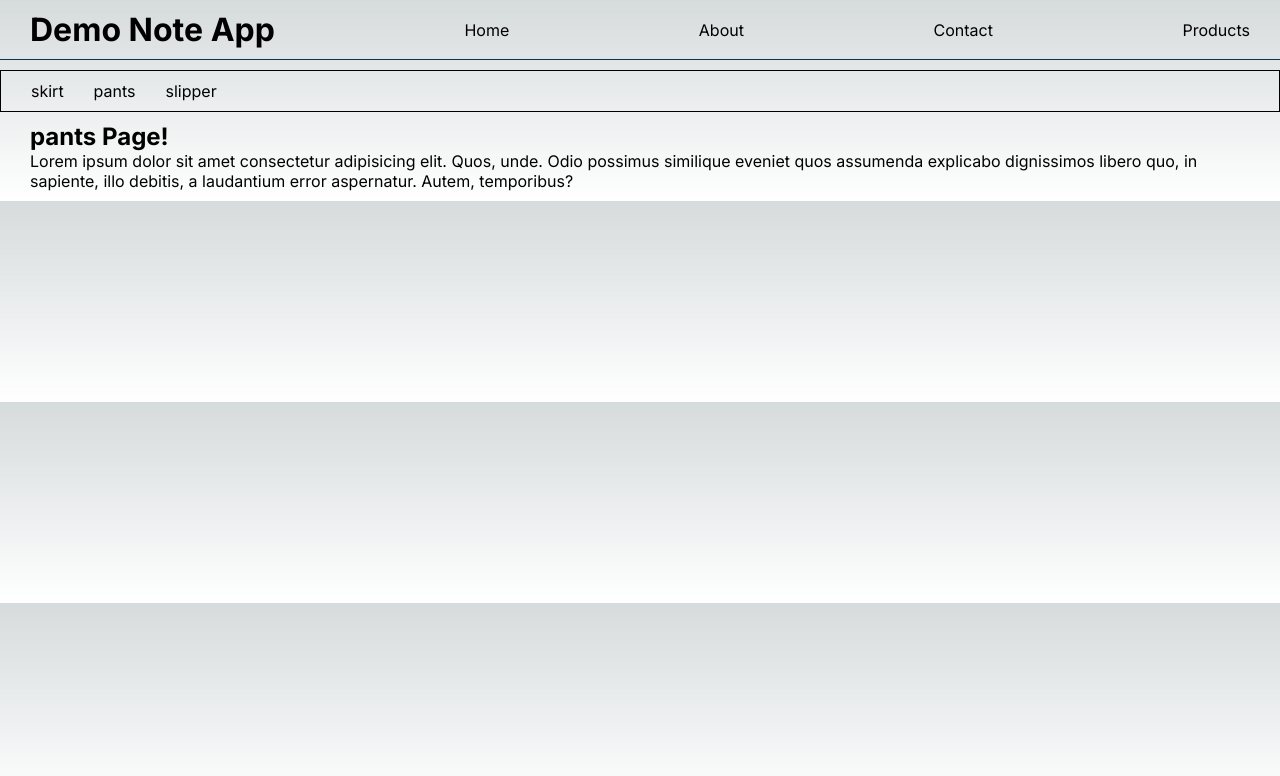
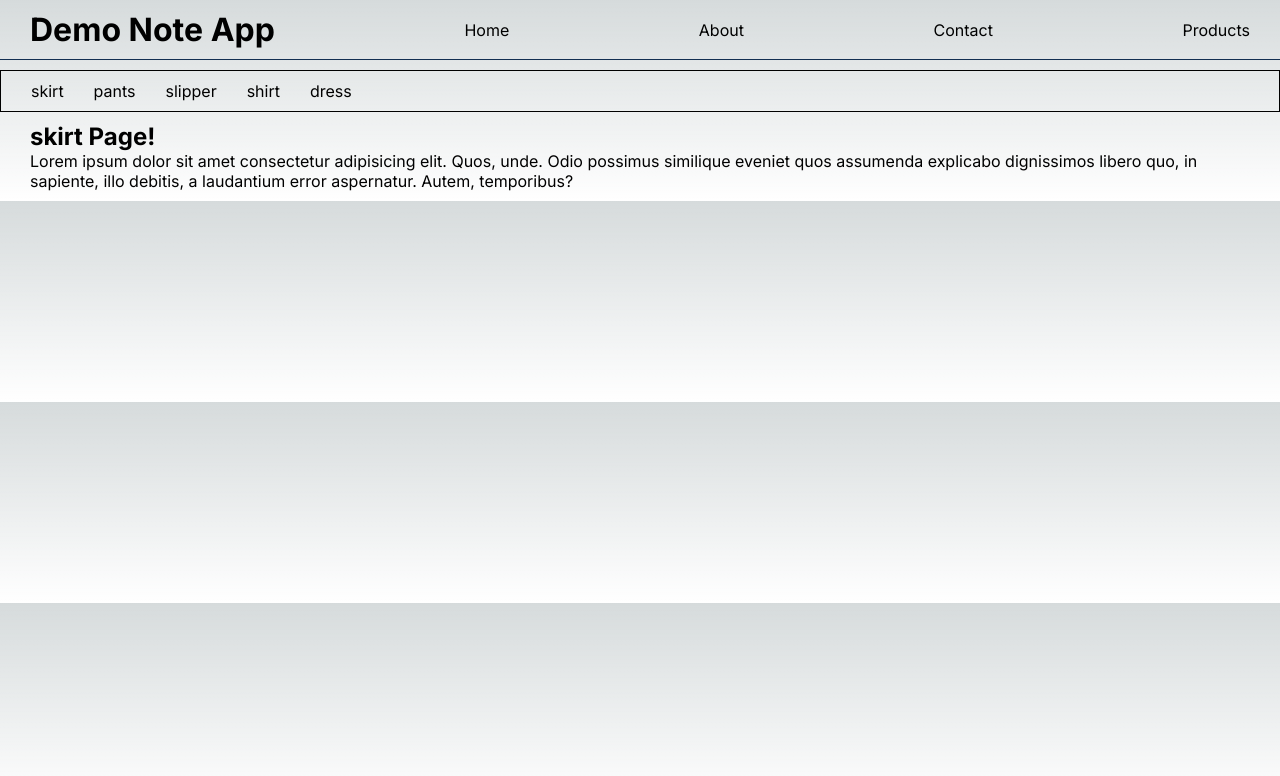
Before and after one commit to apeachicetea/nextjs_note, a Next.js app: page /products/pants in a window 1280 px wide. Shown: the top 776 px of the page. Built offline with nearby package versions, Linux system fonts and the light colour scheme.

Commit message:
refactoring

```diff
--- a/src/app/page.tsx
+++ b/src/app/page.tsx
@@ -3,7 +3,7 @@ import styles from "./page.module.css";
 import Counter from "@/components/Counter";
 
 export default function Home() {
-  console.log("안녕!");
+  console.log("안녕 - 서버");
   return (
     <>
       <h1>홈페이지다!!</h1>
--- a/src/app/products/[slug]/page.tsx
+++ b/src/app/products/[slug]/page.tsx
@@ -1,3 +1,6 @@
+import { getProduct, getProducts } from "@/service/products";
+import { notFound } from "next/navigation";
+
 type Props = {
   params: {
     slug: string;
@@ -10,11 +13,16 @@ export function generateMetadata({ params }: Props) {
   };
 }
 
-export default function Pants({ params }: Props) {
-  const { slug } = params;
+export default function Pants({ params: { slug } }: Props) {
+  const product = getProduct(slug);
+
+  if (!product) {
+    notFound();
+  }
+  // 서버 파일에 있는 데이터 중 해당 제품의 정보를 찾아서 그걸 보여줌
   return (
     <>
-      <h1>{`${slug} Page!`}</h1>
+      <h1>{`${product} Page!`}</h1>
       <div>
         Lorem ipsum dolor sit amet consectetur adipisicing elit. Quos, unde.
         Odio possimus similique eveniet quos assumenda explicabo dignissimos
@@ -26,7 +34,8 @@ export default function Pants({ params }: Props) {
 }
 
 export function generateStaticParams() {
-  const products = ["pants", "skirt"];
+  // 모든 제품의 페이지들을 미리 만들어 둘 수 있게 해주거임(SSG)
+  const products = getProducts();
   return products.map((product) => {
     slug: product;
   });
--- a/src/app/products/layout.tsx
+++ b/src/app/products/layout.tsx
@@ -1,6 +1,7 @@
 import Link from "next/link";
 import styles from "./layout.module.css";
 import { Metadata } from "next";
+import { getProducts } from "@/service/products";
 
 export const metadata: Metadata = {
   title: "멋진 제품 사이트 | 전체 제품 확인",
@@ -12,7 +13,8 @@ export default function ProdutsLayout({
 }: {
   children: React.ReactNode;
 }) {
-  const products = ["skirt", "pants", "slipper"];
+  // 서버 파일(데이터베이스)에 있는 제품의 리스트를 읽어와서, 그걸 보여줌
+  const products = getProducts();
 
   return (
     <>
--- a/src/components/Counter.tsx
+++ b/src/components/Counter.tsx
@@ -2,6 +2,7 @@
 import { useState } from "react";
 
 export default function Counter() {
+  console.log("안녕 - 클라이언트");
   const [count, setCount] = useState(0);
 
   return (
--- /dev/null
+++ b/src/service/products.ts
@@ -0,0 +1,7 @@
+export function getProducts() {
+  return ["skirt", "pants", "slipper", "shirt", "dress"];
+}
+
+export function getProduct(id: string) {
+  return "skirt";
+}
```
